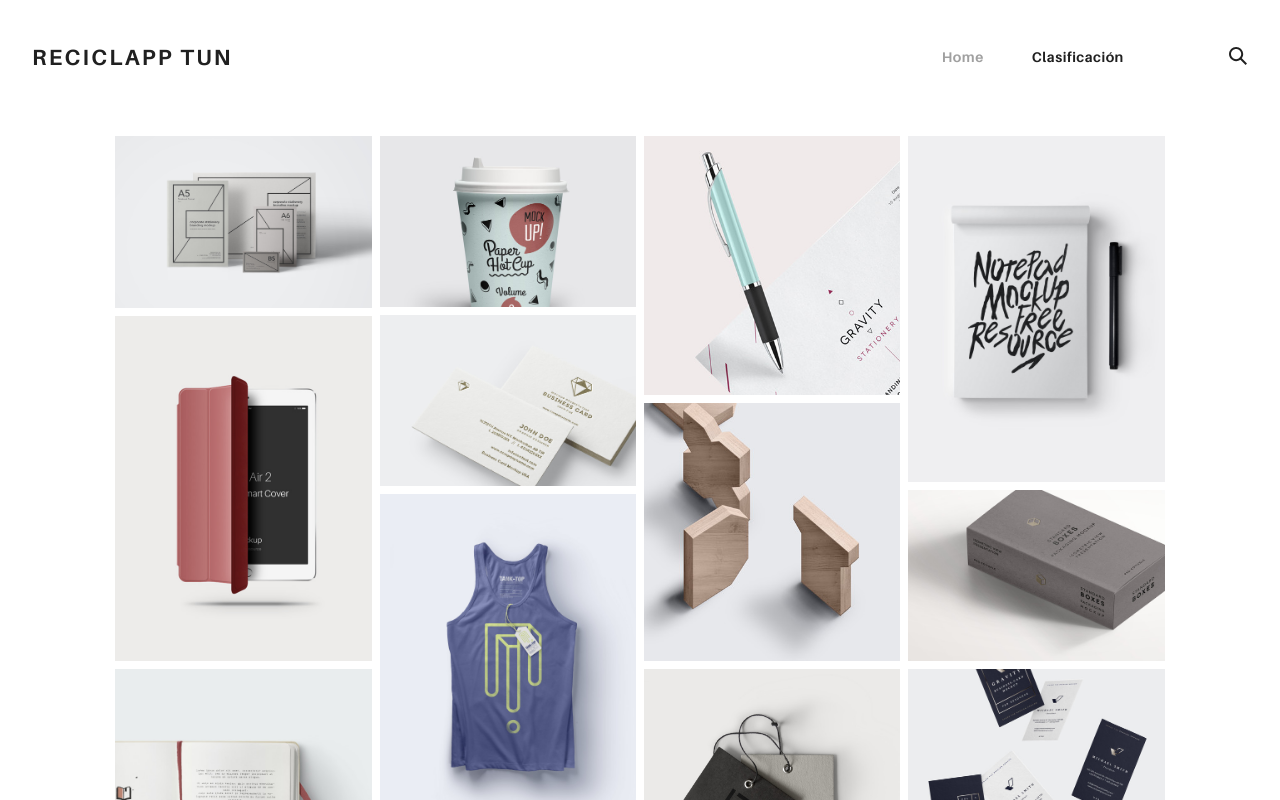
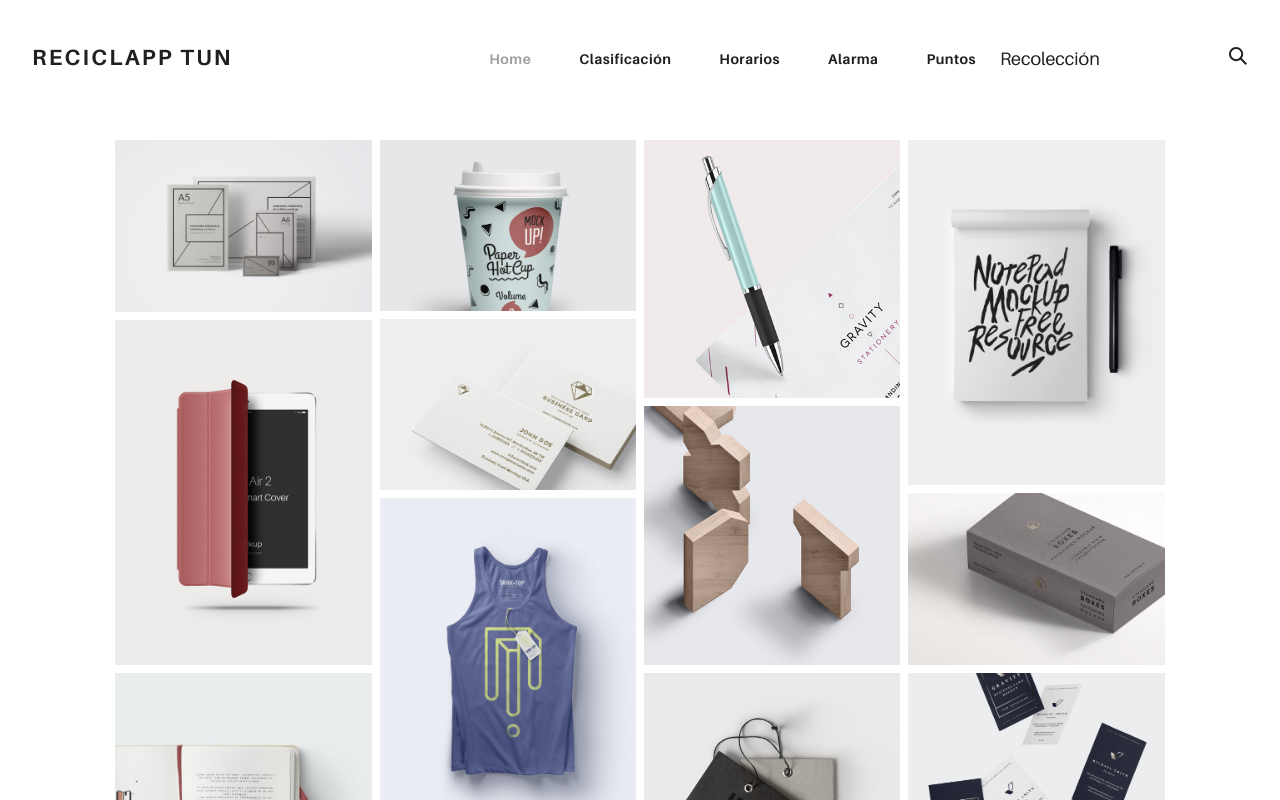
Before and after one commit to JulianaR9/portafolio, an Angular app: page /#/home in a window 1280 px wide. Shown: the top 800 px of the page. Built offline with nearby package versions, Linux system fonts and the light colour scheme.

Commit message:
header menu navegacion

```diff
--- a/src/app/components/header/header.component.html
+++ b/src/app/components/header/header.component.html
@@ -20,11 +20,27 @@
           <li class="rk-menu__item" routerLinkActive="active">
             <a routerLink="home" class="rk-menu__link">Home</a>
           </li>
+
           <li class=" rk-menu__item" routerLinkActive="active">
             <a routerLink="clasificacion" class="rk-menu__link">Clasificación</a>
           </li>
 
+          <li class=" rk-menu__item" routerLinkActive="active">
+            <a routerLink="horarios" class="rk-menu__link">Horarios</a>
+          </li>
+
+          <li class=" rk-menu__item" routerLinkActive="active">
+            <a routerLink="alarma" class="rk-menu__link">Alarma</a>
+          </li>
+
+          <li class=" rk-menu__item" routerLinkActive="active">
+            <a routerLink="puntos" class="rk-menu__link">Puntos</a>
+          </li>
         </ul>
+
+        <li class=" rk-menu__item" routerLinkActive="active">
+          <a routerLink="recoleccion" class="rk-menu__link">Recolección</a>
+        </li>
 
         <form class="rk-search">
           <input type="text" placeholder="Search" id="urku-search" class="rk-search-field">
```
